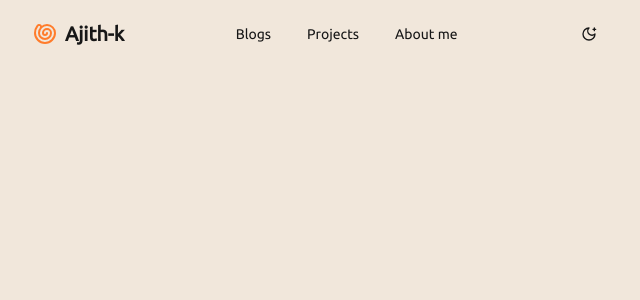
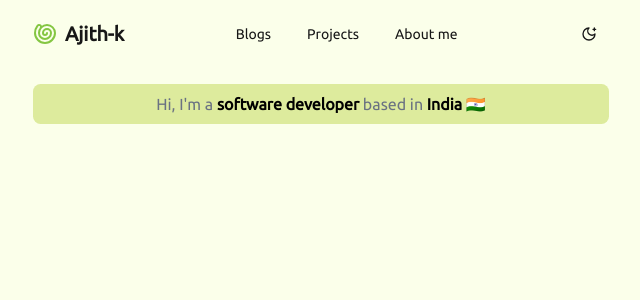
Before and after one commit to ajth-in/ajth.in, a Next.js app: page / in a window 1280 px wide. Shown: the top 300 px of the page, without its empty margins (319-959 px from the left). Built offline with nearby package versions, Linux system fonts and the light colour scheme.

Commit message:
feat: add MyInfo

```diff
--- a/src/app/page.tsx
+++ b/src/app/page.tsx
@@ -1,3 +1,9 @@
+import MyInfo from "~/modules/home/MyInfo";
+
 export default function Home() {
-  return <main></main>;
+  return (
+    <main className="pt-4">
+      <MyInfo />
+    </main>
+  );
 }
--- /dev/null
+++ b/src/constants/routes.ts
@@ -0,0 +1,4 @@
+export const HOME = "/";
+export const BLOGS = "/blog";
+export const WORKS = "/work";
+export const ABOUT = "/about";
--- a/src/modules/home/Header/BrandLabel/index.tsx
+++ b/src/modules/home/Header/BrandLabel/index.tsx
@@ -1,10 +1,11 @@
 import { Shell } from "lucide-react";
 import Link from "next/link";
+import { HOME } from "~/constants/routes";
 
 const BrandLabel = () => {
   return (
     <Link
-      href={"/"}
+      href={HOME}
       className="flex gap-2 text-xl text-primary font-bold items-center"
     >
       <Shell className="text-brand" />
--- /dev/null
+++ b/src/modules/home/MyInfo/index.tsx
@@ -0,0 +1,9 @@
+const MyInfo = () => {
+  return (
+    <p className="[&>strong]:font-bold [&>strong]:text-black font-light bg-brand-bg text-center text-gray-500 w-full p-2 rounded-md">
+      Hi, I'm a <strong>software developer</strong> based in{" "}
+      <strong>India 🇮🇳</strong>
+    </p>
+  );
+};
+export default MyInfo;
--- a/src/styles/globals.css
+++ b/src/styles/globals.css
@@ -5,8 +5,10 @@
 @custom-variant dark (&:is(.dark *));
 
 :root {
-  --brand: rgb(255, 124, 43);
-  --background: rgb(241 231 219);
+  --brand: #84c642;
+  --brand-bg: #ddeb9d;
+
+  --background: #fbffea;
   --foreground: hsl(0 0% 3.9%);
   --card: hsl(0 0% 100%);
   --card-foreground: hsl(0 0% 3.9%);
@@ -34,8 +36,10 @@
 }
 
 .dark {
-  --brand: rgb(249, 160, 104);
-  --background: rgb(32 32 35);
+  --brand: #a0c878;
+  --brand-bg: #f7ffd6;
+
+  --background: #021308;
   --foreground: hsl(0 0% 98%);
   --card: hsl(0 0% 3.9%);
   --card-foreground: hsl(0 0% 98%);
@@ -63,6 +67,8 @@
 
 @theme inline {
   --color-brand: var(--brand);
+  --color-brand-bg: var(--brand-bg);
+
   --color-background: var(--background);
   --color-foreground: var(--foreground);
   --color-card: var(--card);
```
Also changed, not shown: src/modules/home/Header/index.tsx (+4 -3 lines).
